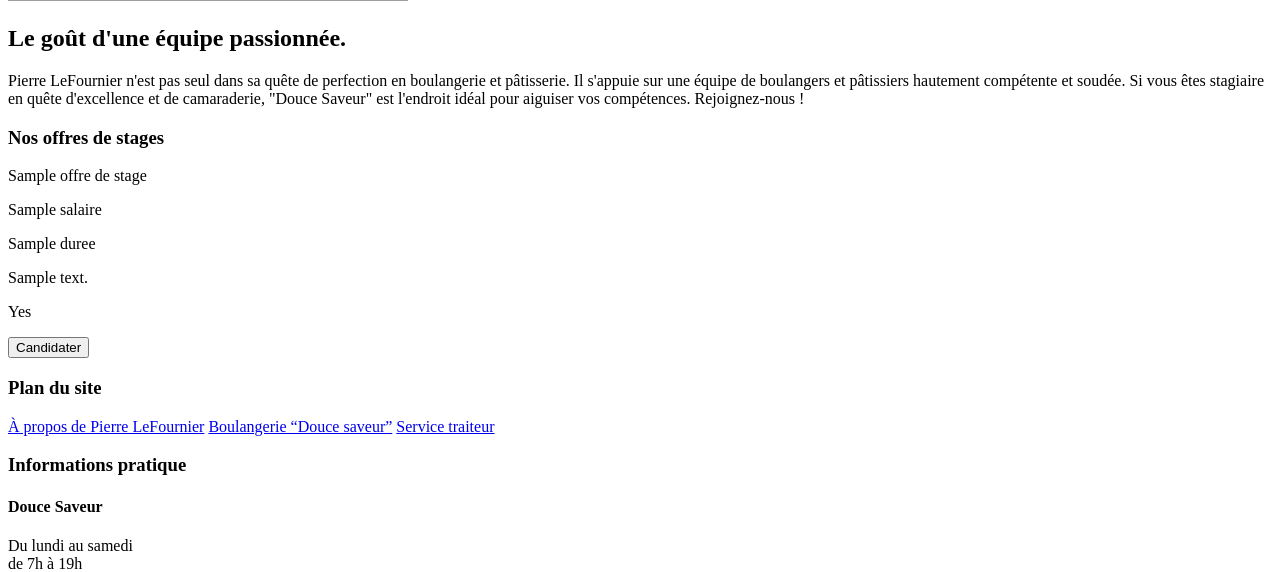
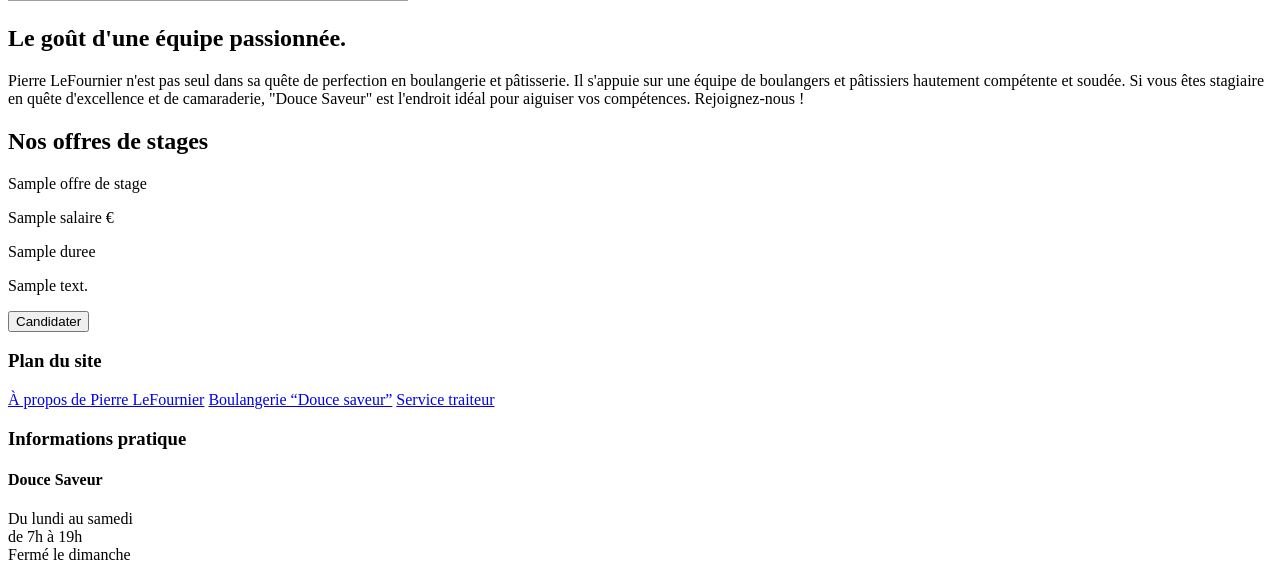
Before and after one commit to valentinlym/PierreLeFournier_website, a Symfony app: template templates/offre_de_stage/index.html.twig in a window 1280 px wide. Shown: the part 1363-1935 px from the top of the page. Run offline with Twig, Linux system fonts and the light colour scheme; the template is opened without the code that fills it: most values are stand-ins (such as "Sample title", 1, 10 or a date in 2020); some libraries are stand-ins or nearby versions; grey boxes are pictures that could not be loaded.

Commit message:
Offre de stage style

```diff
--- a/assets/styles/sass/base/_base.scss
+++ b/assets/styles/sass/base/_base.scss
@@ -118,10 +118,13 @@ label {
 }
 
 .container {
-    padding-top: 88px;
+    padding: 80px 16px 0 16px;
 }
 
 @media screen and (min-width: 650px) {
+    .container {
+        padding: 88px 80px 0 80px;
+    }
 
     h1,
     h2 {
--- a/templates/offre_de_stage/index.html.twig
+++ b/templates/offre_de_stage/index.html.twig
@@ -1,12 +1,12 @@
 {% extends 'base.html.twig' %}
 
-{% block title %}OffreDeStage index{% endblock %}
+{% block title %}OffreDeStage index
+{% endblock %}
 
 {% block body %}
 	<div class="container">
 		<h2>Le goût d'une équipe passionnée.</h2>
 		<p>Pierre LeFournier n'est pas seul dans sa quête de perfection en boulangerie et pâtisserie. Il s'appuie sur une équipe de boulangers et pâtissiers hautement compétente et soudée. Si vous êtes stagiaire en quête d'excellence et de camaraderie, "Douce Saveur" est l'endroit idéal pour aiguiser vos compétences. Rejoignez-nous !</p>
-
 		{# <table class="table">
 										        <thead>
 										            <tr>
@@ -40,7 +40,10 @@
 										        {% endfor %}
 										        </tbody>
 										    </table> #}
-    <h3>Nos offres de stages</h3>
+		<div class="offres">
+			<div class="offres__content">
+				<h2>Nos offres de stages</h2>
+				<div class="offres__cards">
 					{% for offre_de_stage in offre_de_stages %}
 						<div class="card">
 							<p class="card__title">
@@ -48,7 +51,7 @@
 							</p>
 							<div class="card__tags">
 								<div class="card__tag">
-                            <p>{{ offre_de_stage.salaire }}</p>
+									<p>{{ offre_de_stage.salaire }} €</p>
 								</div>
 								<div class="card__tag">
 									<p>{{ offre_de_stage.duree }}</p>
@@ -56,12 +59,12 @@
 								<div class="card__description">
 									<p>{{ offre_de_stage.description }}</p>
 								</div>
-                        <div class="card__tag">
-                            <p>{{ offre_de_stage.brouillon ? 'Yes' : 'No' }}</p>
-                        </div>
 							</div>
 							<button class="btn btn__secondaire card__btn">Candidater</button>
 						</div>
+					{% endfor %}
 				</div>
-    {% endfor %}
+			</div>
+		</div>
+	</div>
 {% endblock %}
```
Also changed, not shown: assets/styles/sass/pages/_offreDeStage.scss (+28 -0 lines). Lines whose indentation alone changed are shown as unchanged.
